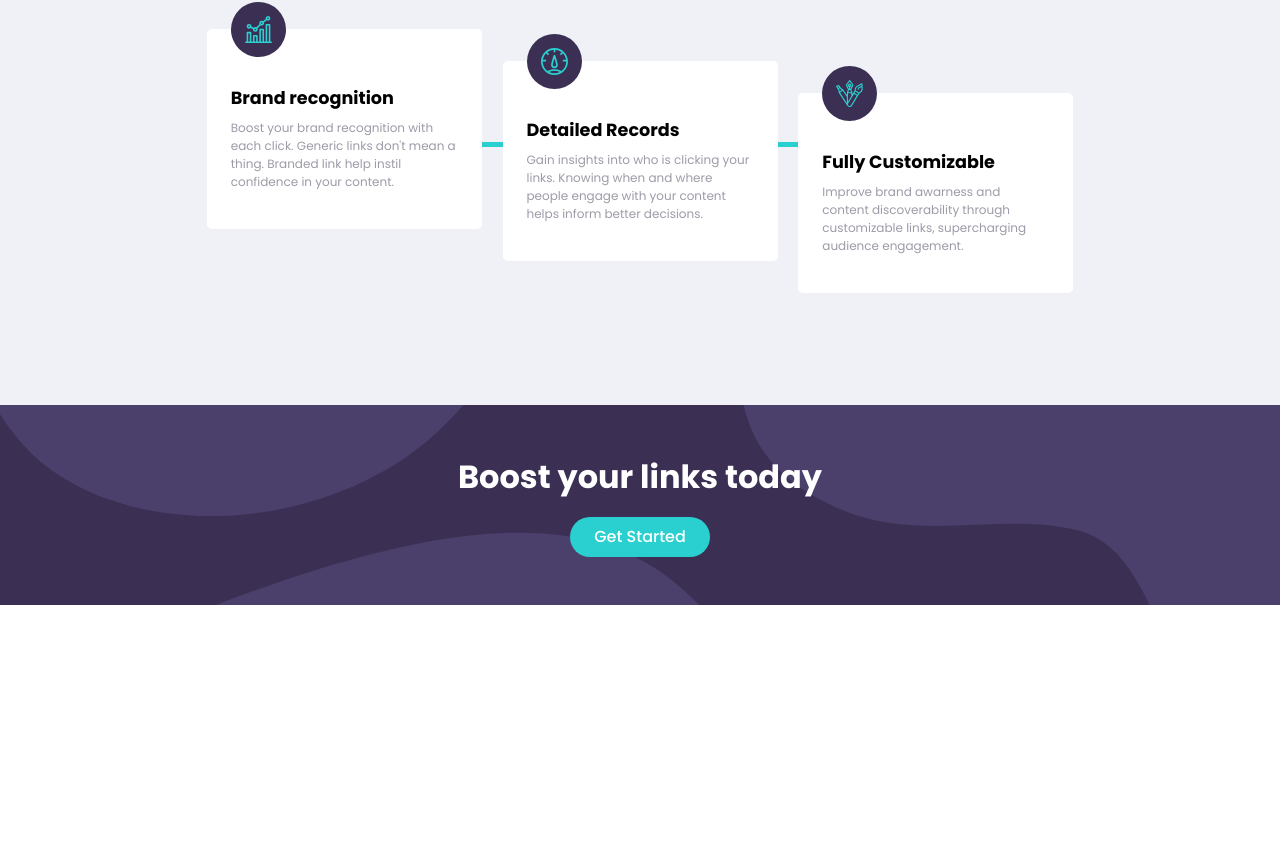
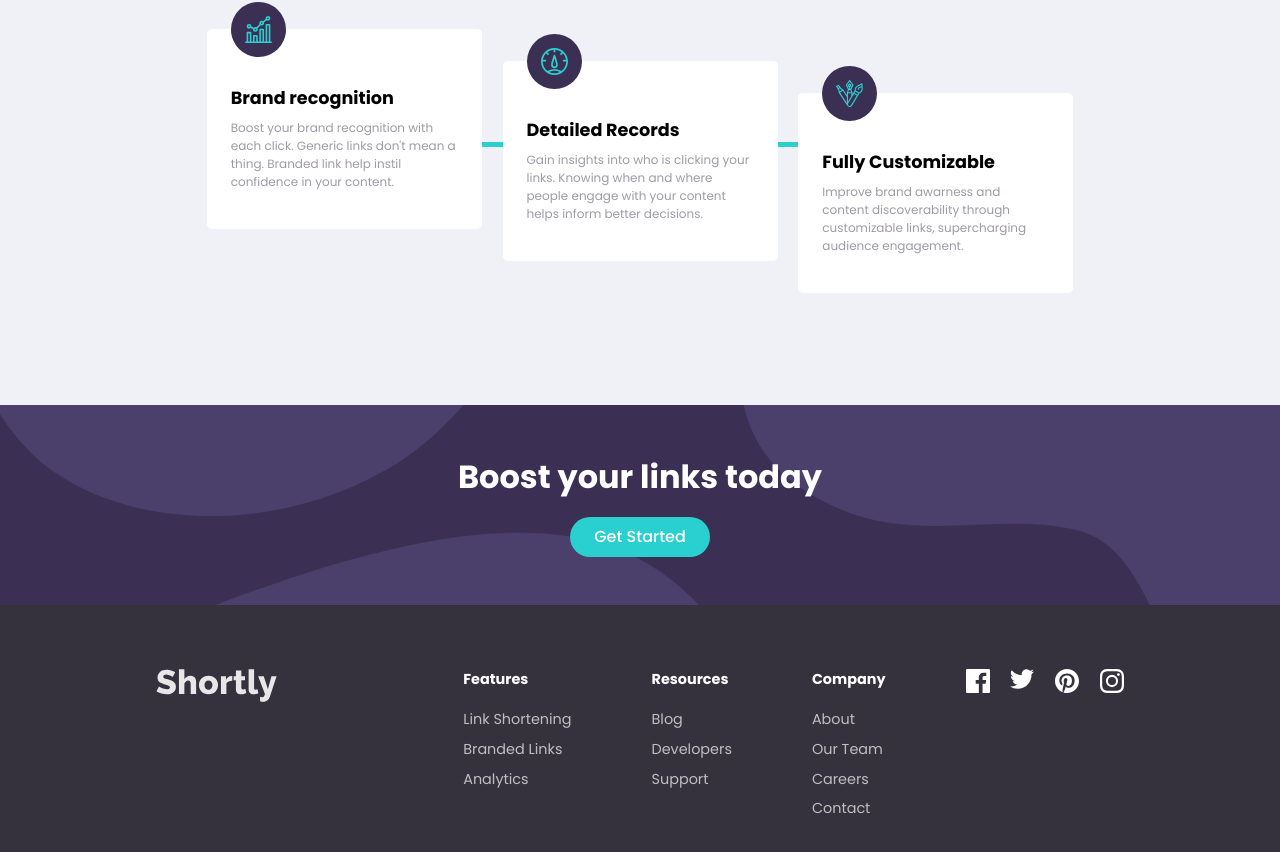
Before and after one commit to rubuz/url-shortening-api-master, a React (Vite) app: page / in a window 1280 px wide. Shown: the part 982-1834 px from the top of the page. Before the commit the page ends 1587 px from the top, so only its background shows below. Built offline with nearby package versions, Linux system fonts and the light colour scheme.

Commit message:
footer nearly done

```diff
--- a/src/components/Footer/Footer.jsx
+++ b/src/components/Footer/Footer.jsx
@@ -1,10 +1,64 @@
 import React from "react";
 import "./footer.css";
+import Logo from "../../assets/logo.svg";
+import FooterIcons from "./FooterIcons";
 
 const Footer = () => {
   return (
     <div className="full-bg-3">
-      <section className="footer"></section>
+      <section className="footer section container">
+        <div className="footer__container">
+          <div className="footer__logo">
+            <a href="#" className="footer__logo">
+              <img src={Logo} alt="Logo" />
+            </a>
+          </div>
+          <div className="footer__info-container">
+            <div className="footer__info-listbox">
+              <ul className="list">
+                <li>Features</li>
+                <li>
+                  <a href="">Link Shortening</a>
+                </li>
+                <li>
+                  <a href="">Branded Links</a>
+                </li>
+                <li>
+                  <a href="">Analytics</a>
+                </li>
+              </ul>
+              <ul className="list">
+                <li>Resources</li>
+                <li>
+                  <a href="">Blog</a>
+                </li>
+                <li>
+                  <a href="">Developers</a>
+                </li>
+                <li>
+                  <a href="">Support</a>
+                </li>
+              </ul>
+              <ul className="list">
+                <li>Company</li>
+                <li>
+                  <a href="">About</a>
+                </li>
+                <li>
+                  <a href="">Our Team</a>
+                </li>
+                <li>
+                  <a href="">Careers</a>
+                </li>
+                <li>
+                  <a href="">Contact</a>
+                </li>
+              </ul>
+            </div>
+            <FooterIcons />
+          </div>
+        </div>
+      </section>
     </div>
   );
 };
--- /dev/null
+++ b/src/components/Footer/FooterIcons.jsx
@@ -0,0 +1,19 @@
+import React from "react";
+import fb from "../../assets/icon-facebook.svg";
+import twitter from "../../assets/icon-twitter.svg";
+import pinterest from "../../assets/icon-pinterest.svg";
+import ig from "../../assets/icon-instagram.svg";
+import "./footer.css";
+
+const FooterIcons = () => {
+  return (
+    <div className="icon__container">
+      <img src={fb} alt="Facebook logo" />
+      <img src={twitter} alt="Twitter logo" />
+      <img src={pinterest} alt="Pinterest logo" />
+      <img src={ig} alt="Instagram logo" />
+    </div>
+  );
+};
+
+export default FooterIcons;
--- a/src/components/Footer/footer.css
+++ b/src/components/Footer/footer.css
@@ -0,0 +1,65 @@
+.full-bg-3 {
+  background-color: var(--clr-neutral-600);
+}
+
+.footer__container {
+  display: flex;
+  width: 100%;
+  justify-content: space-between;
+}
+
+.footer__logo img {
+  filter: invert(100%) sepia(6%) saturate(0%) hue-rotate(115deg)
+    brightness(108%) contrast(108%);
+}
+
+.footer__info-container {
+  display: flex;
+  gap: 5rem;
+}
+
+.footer__info-listbox {
+  display: flex;
+  gap: 5rem;
+}
+
+.list {
+  padding-left: 0;
+}
+
+.list li {
+  margin-bottom: 0.5rem;
+  font-size: 0.9rem;
+}
+
+.list li:first-child {
+  color: var(--clr-neutral-100);
+  font-weight: var(--fw-bolder);
+  margin-bottom: 1.2rem;
+}
+
+.list a {
+  text-decoration: none;
+  color: var(--clr-neutral-200);
+}
+
+.list a:hover {
+  color: var(--clr-primary-400);
+  transition: 0.7s;
+}
+
+.icon__container {
+  display: flex;
+  max-height: min-content;
+  gap: 1.3rem;
+}
+
+.icon__container img {
+  align-self: flex-start;
+  cursor: pointer;
+}
+
+.icon__container img:hover {
+  filter: invert(91%) sepia(49%) saturate(5622%) hue-rotate(124deg)
+    brightness(83%) contrast(85%);
+}
--- a/src/components/Header/Header.jsx
+++ b/src/components/Header/Header.jsx
@@ -6,7 +6,7 @@ const Header = () => {
   return (
     <header className="header container">
       <div className="header__left">
-        <a href="" className="nav__logo">
+        <a href="#" className="nav__logo">
           <img src={Logo} alt="Logo" />
         </a>
         <nav>
```
